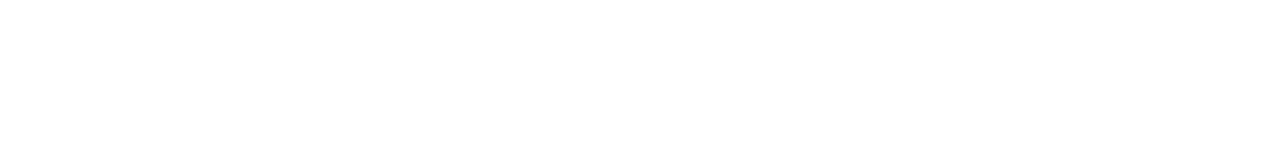
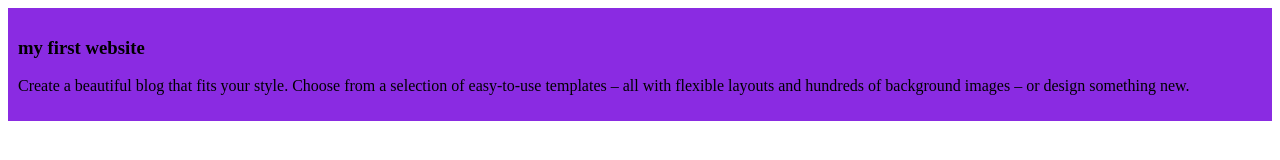
Before and after one commit to mehedipaik/my-github-first, a plain HTML site: page index.html in a window 1280 px wide. Drawn offline with Linux system fonts and the light colour scheme.

Commit message:
added the first blog

```diff
--- a/index.html
+++ b/index.html
@@ -4,8 +4,12 @@
     <meta charset="UTF-8">
     <meta name="viewport" content="width=device-width, initial-scale=1.0">
     <title>First Work</title>
+    <link rel="stylesheet" href="styels/blog.css">
 </head>
 <body>
-
+    <div>
+        <h3>my first website</h3>
+        <p>Create a beautiful blog that fits your style. Choose from a selection of easy-to-use templates – all with flexible layouts and hundreds of background images – or design something new.</p>
+    </div>
 </body>
 </html>
--- /dev/null
+++ b/styels/blog.css
@@ -0,0 +1,5 @@
+div{
+
+    background-color: blueviolet;
+    padding: 10px;
+}
```
